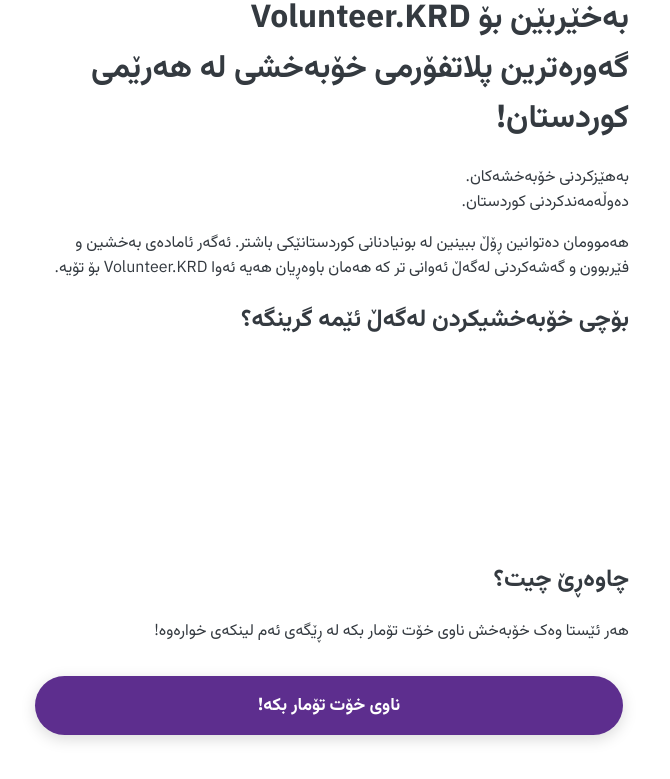
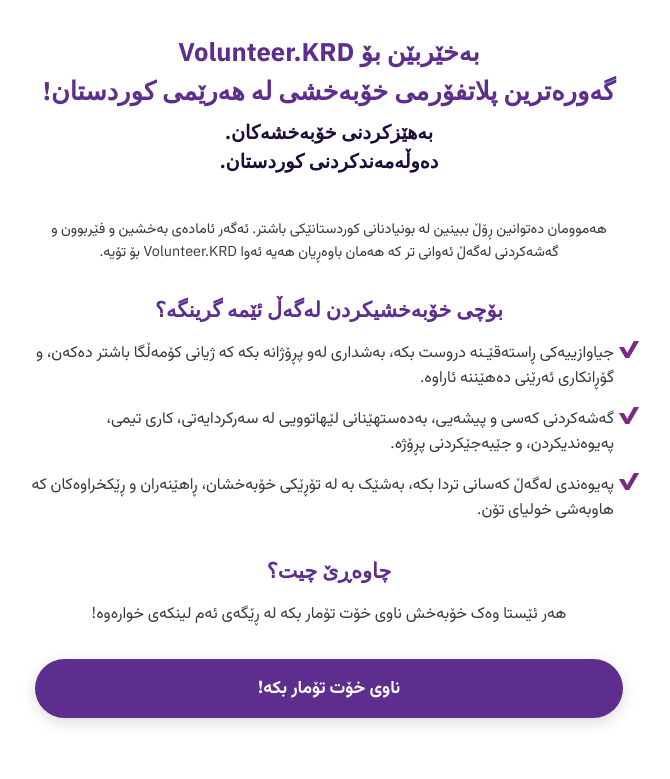
Before and after one commit to ShkoJ/Landing-Page, a plain HTML site: page index.html in a window 1280 px wide. Shown: the part 94-873 px from the top of the page, without its empty margins (311-981 px from the left). Drawn offline with Linux system fonts and the light colour scheme.

Commit message:
Update style.css

```diff
--- a/style.css
+++ b/style.css
@@ -16,22 +16,18 @@ body {
     flex-direction: column;
     justify-content: flex-start;
     align-items: center;
-    direction: rtl;
+    direction: rtl; /* For right-to-left text */
     overflow-x: hidden;
     min-height: 100vh;
 }
 
-.header-logo, .page-content, .footer-logo {
+.header-logo {
+    display: flex;
+    justify-content: center;
+    align-items: center;
+    padding: 2rem 0 1rem;
     opacity: 0;
-    transition: opacity 1s ease-out, transform 1s ease-out;
-}
-
-.header-logo {
     transform: translateY(-20px);
-}
-
-.page-content, .footer-logo {
-    transform: translateY(20px);
 }
 
 .header-logo .logo {
@@ -45,30 +41,60 @@ body {
     padding: 1rem 0 2rem;
     text-align: right;
     box-sizing: border-box;
+    opacity: 0;
+    transform: translateY(20px);
     position: relative;
 }
 
-/* The rest of your styles are fine... */
+h1, h2, .slogan {
+    font-family: 'IBM Plex Sans', sans-serif;
+    line-height: 1.5;
+    text-align: center;
+    margin-bottom: 0.5rem;
+}
+
+.main-title {
+    font-size: 1.6rem;
+    color: var(--primary-color);
+    margin-bottom: 0.5rem;
+}
+
+.slogan {
+    font-size: 1.2rem;
+    font-weight: bold;
+    color: var(--slogan-color); /* Applied new color */
+    margin-top: 0;
+    margin-bottom: 2.5rem;
+}
+
+.body-text {
+    font-size: 0.9rem; /* Adjusted font size by a tiny amount */
+    line-height: 1.6;
+    margin-bottom: 1rem;
+}
+
+h2 {
+    font-size: 1.3rem;
+    color: var(--primary-color);
+    margin-top: 2rem;
+    margin-bottom: 1rem;
+}
+
+p {
+    font-size: 1rem;
+    margin-bottom: 1rem;
+}
 
 .bullet-list-check {
     list-style-type: none;
     padding-right: 0;
-    padding-left: 0;
+    padding-right: 15px;
 }
 
 .bullet-list-check li {
     position: relative;
     margin-bottom: 1rem;
     font-weight: 500;
-    /* This sets the initial state for the animation */
-    opacity: 0;
-    transform: translateX(100px);
-    transition: transform 0.8s ease-out, opacity 0.8s ease-out;
-}
-
-.bullet-list-check li.visible {
-    opacity: 1;
-    transform: translateX(0);
 }
 
 .bullet-list-check li::before {
@@ -76,14 +102,13 @@ body {
     display: inline-block;
     width: 20px;
     height: 20px;
-    background-image: url('https://placehold.co/20x20/5d2e8e/ffffff?text=✓');
+    background-image: url('Purple_Icon@16x.png');
     background-size: contain;
     background-repeat: no-repeat;
     position: absolute;
     right: -25px;
     top: 0;
 }
-/* The rest of the CSS file is unchanged */
 
 .register-button {
     display: flex;
@@ -122,5 +147,23 @@ body {
     height: auto;
 }
 
-/* The IDs are no longer needed but kept for reference */
-#bold { font-weight: bold; }
+/* Animations */
+@keyframes slideInFromTop {
+    to {
+        opacity: 1;
+        transform: translateY(0);
+    }
+}
+
+@keyframes fadeInAndUp {
+    to {
+        opacity: 1;
+        transform: translateY(0);
+    }
+}
+#yes {
+    text-align: center;
+}
+#bold {
+    font-weight: bold;
+}
```
